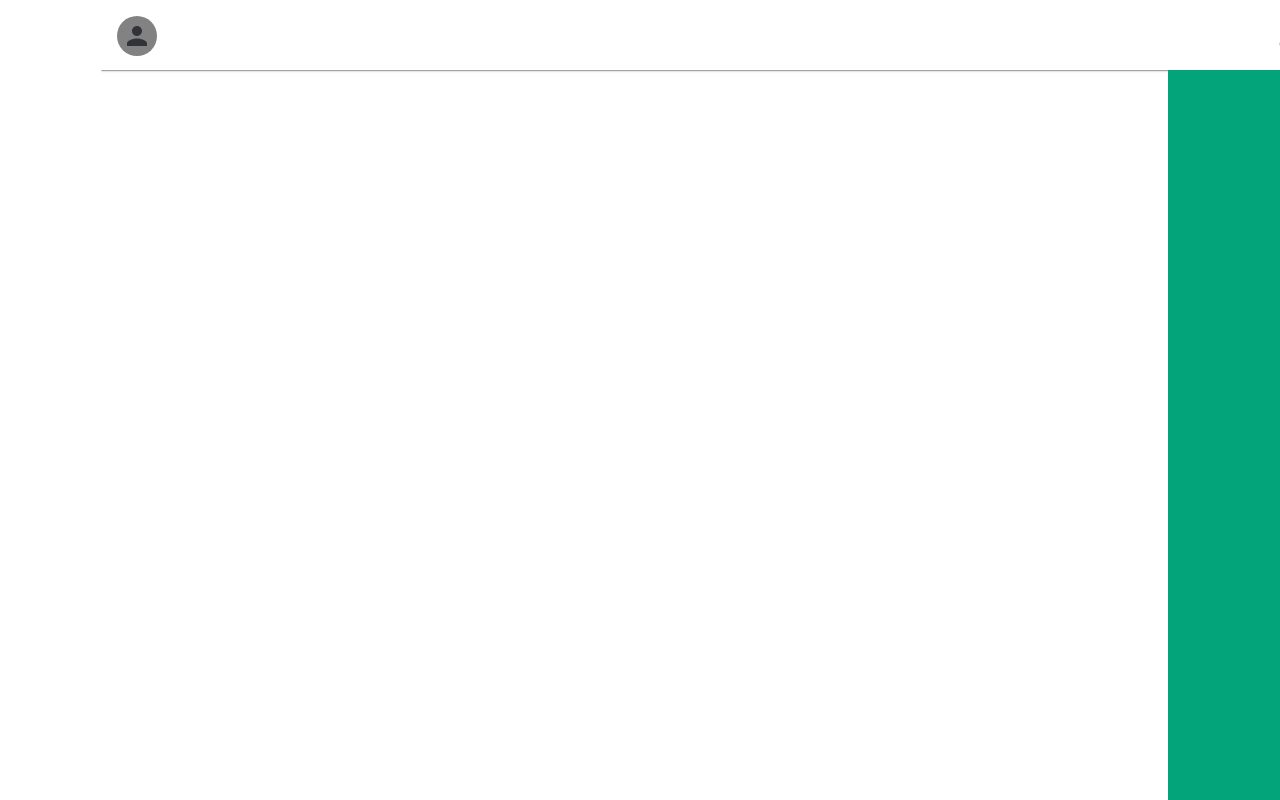
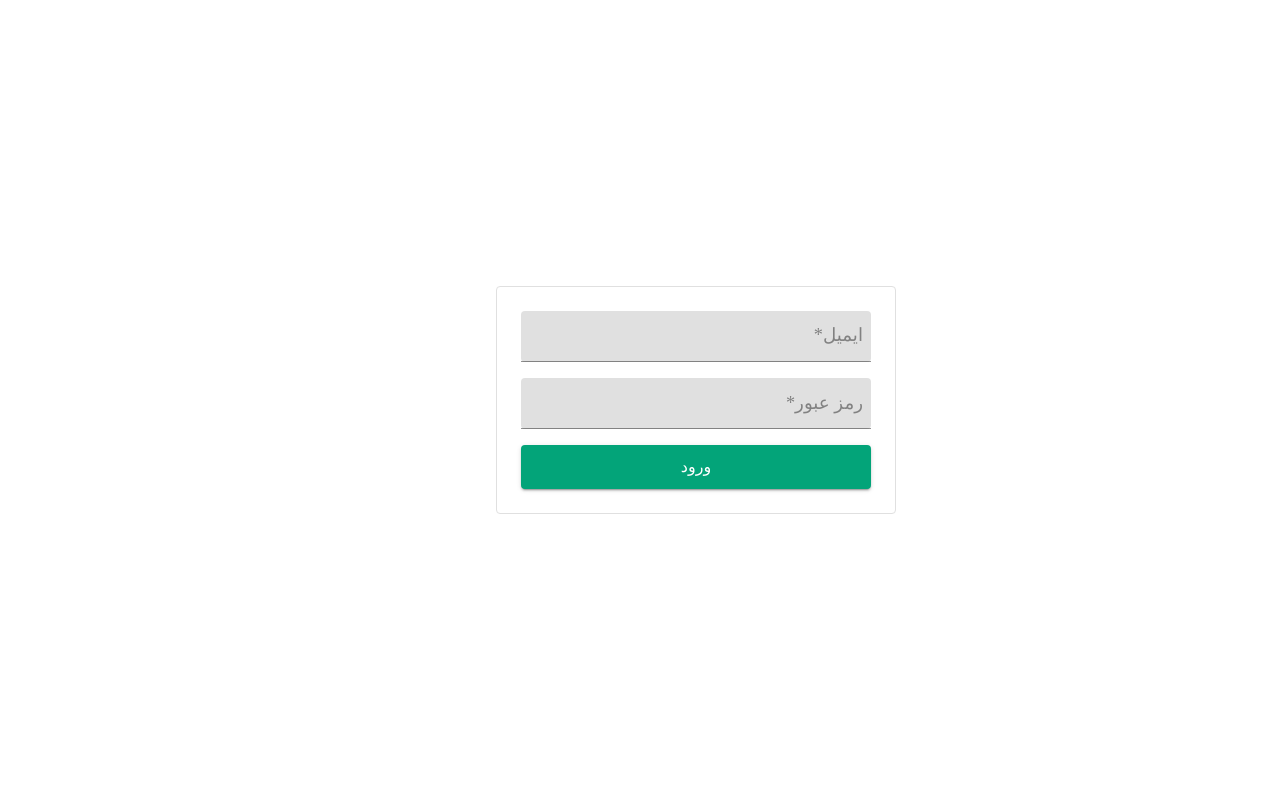
Before and after one commit to RezapourAraz/booklax.admin, a React (Create React App) app: page /auth/login in a window 1280 px wide. Built offline with nearby package versions, Linux system fonts and the light colour scheme.

Commit message:
user added on header

```diff
--- a/package.json
+++ b/package.json
@@ -14,8 +14,10 @@
     "@types/node": "^16.18.82",
     "@types/react": "^18.2.56",
     "@types/react-dom": "^18.2.19",
+    "formik": "^2.4.5",
     "react": "^18.2.0",
     "react-dom": "^18.2.0",
+    "react-hot-toast": "^2.4.1",
     "react-redux": "^9.1.0",
     "react-router-dom": "^6.22.1",
     "react-scripts": "5.0.1",
--- a/src/App.tsx
+++ b/src/App.tsx
@@ -1,4 +1,4 @@
-import { Route, Routes } from "react-router-dom";
+import { Route, Routes, useNavigate } from "react-router-dom";
 // Mui
 import { Box } from "@mui/material";
 
@@ -7,8 +7,29 @@ import MainLayouts from "./layouts/Main.layouts";
 import MainSidebar from "./components/sidebars/Main.sidebars";
 import Blogs from "./pages/Blogs";
 import Dashboard from "./pages/Dashboard";
+import { useEffect } from "react";
+import { useAppSelector } from "./hooks/reduxHooks";
+import Login from "./pages/auth/Login";
 
 function App() {
+  // hooks
+  const navigate = useNavigate();
+  // selector
+  const { user } = useAppSelector((state) => state.auth);
+
+  useEffect(() => {
+    if (!user) {
+      navigate("/auth/login");
+    }
+  }, [user]);
+
+  if (!user) {
+    return (
+      <Routes>
+        <Route path="/auth/login" element={<Login />} />
+      </Routes>
+    );
+  } else {
     return (
       <MainLayouts sidebar={<MainSidebar />}>
         <Box sx={{ p: 2 }}>
@@ -20,5 +41,6 @@ function App() {
       </MainLayouts>
     );
   }
+}
 
 export default App;
--- a/src/components/headers/Main.headers.tsx
+++ b/src/components/headers/Main.headers.tsx
@@ -1,9 +1,16 @@
 import React from "react";
 
+// hooks
+import { useAppSelector } from "../../hooks/reduxHooks";
+
 // Mui
-import { Avatar, Box, Grid, IconButton, Typography } from "@mui/material";
+import { Avatar, Grid, Typography } from "@mui/material";
+import { displayGreeting } from "../../helper/greeting";
 
 const MainHeader = () => {
+  // selector
+  const { user } = useAppSelector((state) => state.auth);
+
   return (
     <Grid
       container
@@ -20,8 +27,10 @@ const MainHeader = () => {
       </Grid>
 
       <Grid>
-        <Grid>
-          <Avatar />
+        <Grid sx={{ display: "flex", gap: 1, alignItems: "center" }}>
+          {displayGreeting()}
+          <Typography>{user.username}</Typography>
+          <Avatar src={user.profile} alt={user.username} />
         </Grid>
       </Grid>
     </Grid>
--- /dev/null
+++ b/src/helper/greeting.ts
@@ -0,0 +1,10 @@
+export const displayGreeting = () => {
+  const myDate = new Date();
+  const hrs = myDate.getHours();
+  let greet;
+
+  if (hrs < 12) greet = "صبح بخیر";
+  else if (hrs >= 12 && hrs <= 17) greet = "ظهر بخیر";
+  else if (hrs >= 17 && hrs <= 24) greet = "عصر بخیر";
+  return greet;
+};
--- /dev/null
+++ b/src/hooks/formik.ts
@@ -0,0 +1,13 @@
+import { useFormik } from "formik";
+
+export const useLoginForm = (submitHandler: any) => {
+  const initialValues = {
+    email: "",
+    password: "",
+  };
+
+  return useFormik({
+    initialValues,
+    onSubmit: submitHandler,
+  });
+};
--- /dev/null
+++ b/src/hooks/reduxHooks.ts
@@ -0,0 +1,7 @@
+import { useDispatch, useSelector } from "react-redux";
+import type { TypedUseSelectorHook } from "react-redux";
+import type { RootState, AppDispatch } from "../redux/store";
+
+// Use throughout your app instead of plain `useDispatch` and `useSelector`
+export const useAppDispatch: () => AppDispatch = useDispatch;
+export const useAppSelector: TypedUseSelectorHook<RootState> = useSelector;
--- a/src/index.tsx
+++ b/src/index.tsx
@@ -5,6 +5,10 @@ import "./index.css";
 import { ThemeProvider } from "@mui/material";
 import { theme } from "./theme/theme";
 import { BrowserRouter } from "react-router-dom";
+import { Toaster } from "react-hot-toast";
+import { Provider } from "react-redux";
+import { PersistGate } from "redux-persist/integration/react";
+import { persistor, store } from "./redux/store";
 
 const root = ReactDOM.createRoot(
   document.getElementById("root") as HTMLElement
@@ -13,9 +17,14 @@ const root = ReactDOM.createRoot(
 root.render(
   <React.StrictMode>
     <BrowserRouter>
-      <ThemeProvider theme={theme}>
-        <App />
-      </ThemeProvider>
+      <Provider store={store}>
+        <PersistGate persistor={persistor}>
+          <ThemeProvider theme={theme}>
+            <Toaster />
+            <App />
+          </ThemeProvider>
+        </PersistGate>
+      </Provider>
     </BrowserRouter>
   </React.StrictMode>
 );
--- /dev/null
+++ b/src/pages/auth/Login.tsx
@@ -0,0 +1,103 @@
+import React from "react";
+
+// Mui
+import { Box, Button, Grid, Input, TextField } from "@mui/material";
+
+import { useNavigate } from "react-router-dom";
+import { useAppDispatch } from "../../hooks/reduxHooks";
+import { useLoginMutation } from "../../redux/auth/auth.slice";
+import { setUser } from "../../redux/auth/auth.reducer";
+import { useLoginForm } from "../../hooks/formik";
+
+const Login = () => {
+  // hooks
+  const dispatch = useAppDispatch();
+  const navigate = useNavigate();
+  const [Login, isSuccess] = useLoginMutation();
+  const submitHandler = async () => {
+    try {
+      const { data }: any = await Login(values);
+
+      if (data.code === 200) {
+        dispatch(setUser(data.data));
+        navigate("/");
+      }
+    } catch (err) {
+      console.log(err);
+    }
+  };
+
+  const { values, handleChange, handleSubmit } = useLoginForm(submitHandler);
+
+  return (
+    <Grid
+      container
+      sx={{
+        height: "100vh",
+        width: "100vw",
+        bgcolor: "grey.100",
+        alignItems: "center",
+        justifyContent: "center",
+      }}
+    >
+      <Grid
+        sx={{
+          p: 3,
+          width: 400,
+          border: 1,
+          borderRadius: 1,
+          borderColor: "grey.300",
+        }}
+        component="form"
+        onSubmit={(e) => {
+          e.preventDefault();
+          handleSubmit();
+        }}
+      >
+        <Box>
+          <Input
+            name="email"
+            fullWidth
+            placeholder="ایمیل*"
+            value={values.email}
+            onChange={handleChange}
+            sx={{
+              color: "common.black",
+              bgcolor: "grey.300",
+              p: 1,
+              borderRadius: 1,
+            }}
+          />
+        </Box>
+        <Box my={2}>
+          <Input
+            name="password"
+            fullWidth
+            placeholder="رمز عبور*"
+            type="password"
+            value={values.password}
+            onChange={handleChange}
+            sx={{
+              color: "common.black",
+              bgcolor: "grey.300",
+              p: 1,
+              borderRadius: 1,
+            }}
+          />
+        </Box>
+        <Box>
+          <Button
+            variant="contained"
+            fullWidth
+            type="submit"
+            sx={{ color: "common.white", p: 1 }}
+          >
+            ورود
+          </Button>
+        </Box>
+      </Grid>
+    </Grid>
+  );
+};
+
+export default Login;
```
Also changed, not shown: 1 other file (tests, documents, lock files or other folders). Lines whose indentation alone changed are shown as unchanged.
